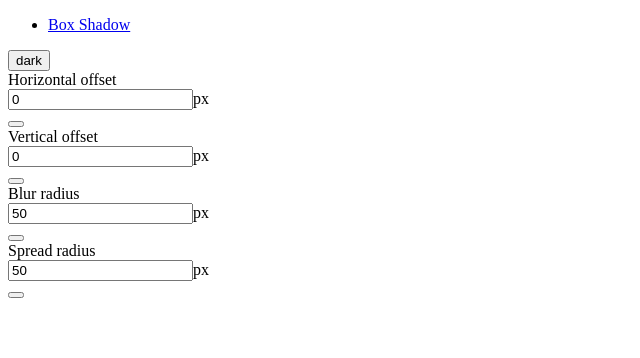
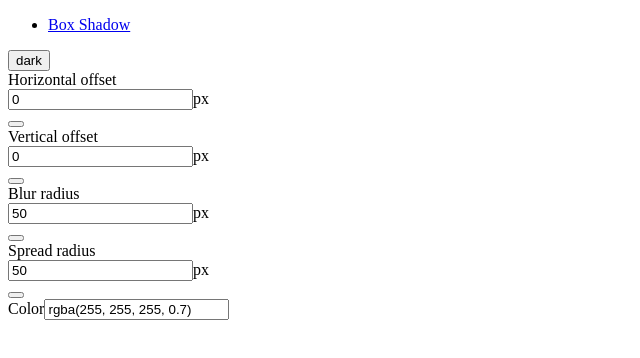
Before and after one commit to iTomasi/css_tool, a Next.js app: page / in a window 1280 px wide. Shown: the top 358 px of the page, without its empty margins (0-640 px from the left). Built offline with nearby package versions, Linux system fonts and the light colour scheme.

Commit message:
Input component && can change box shadow color

```diff
--- a/src/app/page.tsx
+++ b/src/app/page.tsx
@@ -1,12 +1,16 @@
 'use client'
-import { useState } from 'react'
+import type { ChangeEvent } from 'react'
+import { useState, useEffect } from 'react'
 import Wrapper from 'components/Wrapper'
 import Range, { type IOnChangePayload } from 'components/Range'
+import Input from 'components/Input'
 import { useTheme } from 'hooks'
 
 const MEASURER = 'px'
 const MIN = -100
 const MAX = 100
+const LIGHT_SHADOW_COLOR = 'rgba(0, 0, 0, 0.7)'
+const DARK_SHADOW_COLOR = 'rgba(255, 255, 255, 0.7)'
 
 export default function Page () {
   const { theme } = useTheme()
@@ -15,10 +19,32 @@ export default function Page () {
     horizontal_offset: '0',
     vertical_offset: '0',
     blur_radius: '50',
-    spread_radius: '50'
+    spread_radius: '50',
+    color: DARK_SHADOW_COLOR
   })
 
+  useEffect(() => {
+    if (
+      (theme === 'dark' && values.color !== LIGHT_SHADOW_COLOR) ||
+      (theme === 'light' && values.color !== DARK_SHADOW_COLOR)
+    ) return
+
+    setValues((prev) => ({
+      ...prev,
+      color: theme === 'dark' ? DARK_SHADOW_COLOR : LIGHT_SHADOW_COLOR
+    }))
+  }, [theme])
+
   const handleOnChangeRange = ({ name, value }: IOnChangePayload) => {
+    setValues((prev) => ({
+      ...prev,
+      [name]: value
+    }))
+  }
+
+  const handleOnChangeInputColor = (e: ChangeEvent<HTMLInputElement>) => {
+    const { name, value } = e.target
+
     setValues((prev) => ({
       ...prev,
       [name]: value
@@ -33,7 +59,7 @@ export default function Page () {
           <div
             className="h-80 w-80 bg-gray-300 dark:bg-stone-700"
             style={{
-              boxShadow: `${values.horizontal_offset}${MEASURER} ${values.vertical_offset}${MEASURER} ${values.blur_radius}${MEASURER} ${values.spread_radius}${MEASURER} rgba(${theme === 'light' ? '0, 0, 0, 0.7' : '255, 255, 255, 0.7'})`
+              boxShadow: `inset ${values.horizontal_offset}${MEASURER} ${values.vertical_offset}${MEASURER} ${values.blur_radius}${MEASURER} ${values.spread_radius}${MEASURER} ${values.color}`
             }}
           ></div>
         </div>
@@ -77,6 +103,14 @@ export default function Page () {
         onChange={handleOnChangeRange}
         name="spread_radius"
       />
+
+      <Input
+        labelTitle="Color"
+        placeholder="Ex. rgba(255, 255, 255, 0.7), #FFFFFF"
+        name="color"
+        value={values.color}
+        onChange={handleOnChangeInputColor}
+      />
     </Wrapper>
   )
 }
--- /dev/null
+++ b/src/components/Input.tsx
@@ -0,0 +1,36 @@
+import type { ChangeEventHandler } from 'react'
+
+interface Props {
+  className?: string
+  placeholder: string
+  labelTitle?: string
+  name: string
+  value?: string
+  onChange?: ChangeEventHandler<HTMLInputElement>
+}
+
+export default function Input ({
+  className = '',
+  placeholder,
+  labelTitle,
+  name,
+  value,
+  onChange
+}: Props) {
+  return (
+    <label className={`block ${className}`}>
+      {
+        typeof labelTitle === 'string' && <span className="block mb-1 font-medium">{labelTitle}</span>
+      }
+
+      <input
+        className="w-full h-10 px-3 focus:outline-none rounded-md bg-white dark:bg-stone-700 focus:ring-2 focus:ring-sky-500"
+        type="text"
+        placeholder={placeholder}
+        name={name}
+        value={value}
+        onChange={onChange}
+      />
+    </label>
+  )
+}
```
